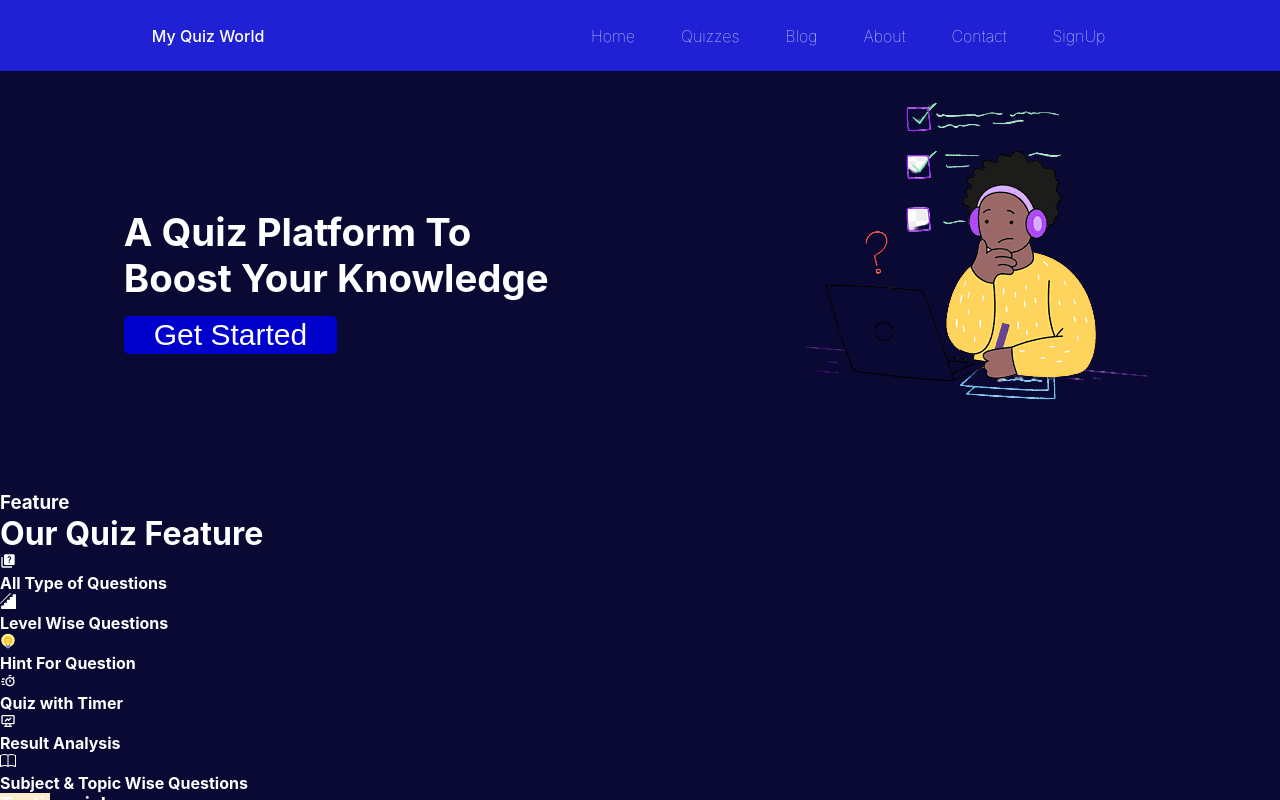
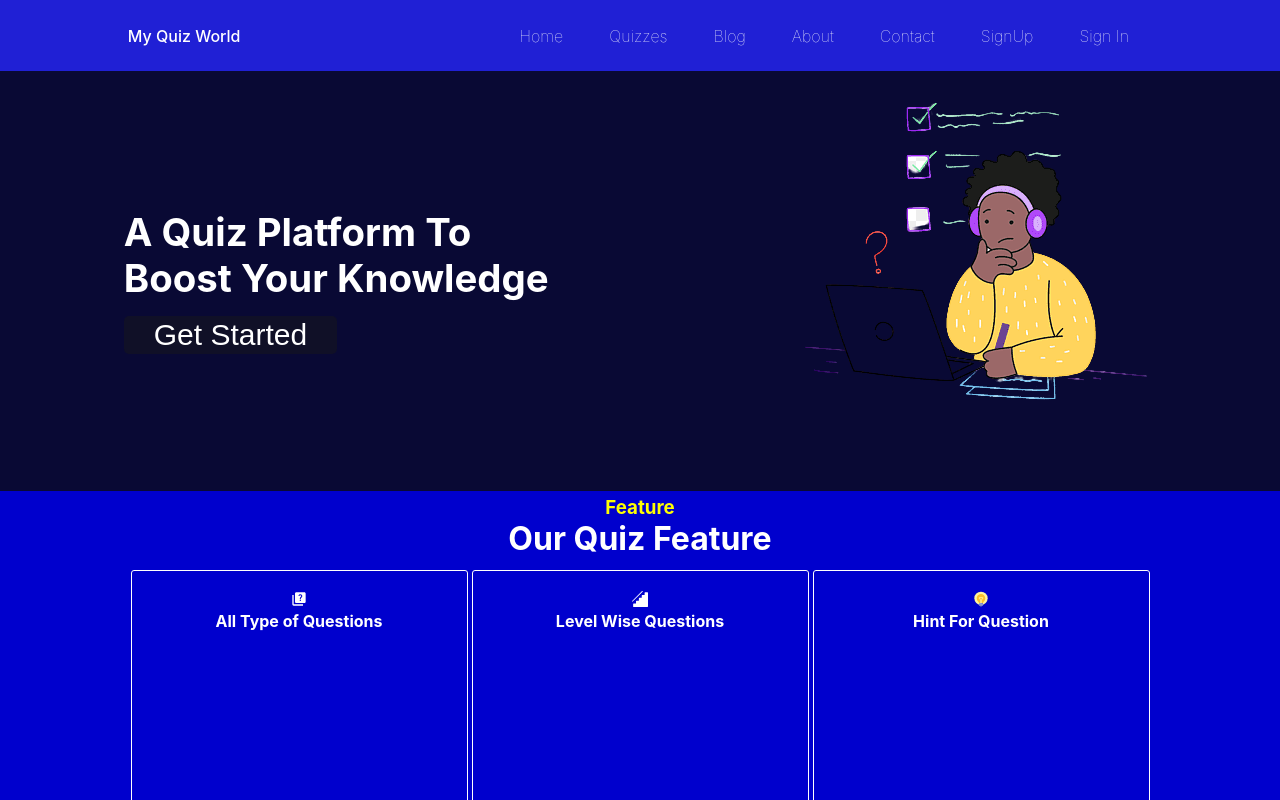
Before and after one commit to pradeepkumar-es/myquizworld, a React (Create React App) app: page / in a window 1280 px wide. Shown: the top 800 px of the page. Built offline with nearby package versions, Linux system fonts and the light colour scheme.

Commit message:
home page edit

```diff
--- a/src/App.js
+++ b/src/App.js
@@ -18,7 +18,7 @@ import QuizClass10 from './Components/Quizzes/QuizClass10';
 import QuizClass11 from './Components/Quizzes/QuizClass11';
 import QuizClass12 from './Components/Quizzes/QuizClass12';
 import Signup from './Components/Signup';
-
+import SignIn from './Components/SignIn';
 
 function App() {
   return (
@@ -41,6 +41,7 @@ function App() {
         <Route path='/blog' element={<Blog/>} exact/>
         <Route path='/contact' element={<Contact/>} exact/>
         <Route path="/signup" element={<Signup/>}  exact/>
+        <Route path="/signin" element={<SignIn/>} exact/>
        </Routes>
 
 
--- a/src/Components/Home.js
+++ b/src/Components/Home.js
@@ -12,8 +12,8 @@ import {BsBook} from 'react-icons/bs'
 
 const Home = () => {
   return (
-    <div className={Styles.aboutus}>
-    <div className={Styles.container1}>
+    <div className={Styles.home}>
+      <div className={Styles.getstarted}>
         <div className={Styles.left}>
           <h1>A Quiz Platform To</h1>
           <h1>Boost Your Knowledge</h1>
@@ -26,7 +26,8 @@ const Home = () => {
           <img src={img1} alt="Quiz Description" />
         </div>
       </div>
-    <div className={Styles.container2}>
+
+      <div className={Styles.featureCon}>
         <h3>Feature</h3>
         <h1>Our Quiz Feature</h1>
         <div className={Styles.feature}>
@@ -56,6 +57,7 @@ const Home = () => {
           </div>
         </div>
     </div>
+
     <div className={Styles.testimonials}>
       <h3>Testimonials</h3>
       <h1>What Student Say about us</h1>
--- a/src/Components/Navabar.js
+++ b/src/Components/Navabar.js
@@ -21,6 +21,7 @@ export default function Navabar() {
                     <li className='item'><Link to="/about">About</Link></li>
                     <li className='item'><Link to="/contact">Contact</Link></li>
                     <li className='item'><Link to="/signup">SignUp</Link></li>
+                    <li className='item'><Link to="/signin">Sign In</Link></li>
                 </ul>
             </div>
             <div className='smallScreen_navbar_btn' onClick={handleToggle}> {/*in css module we can not use -( hyphen)*/}
--- /dev/null
+++ b/src/Components/SignIn.js
@@ -0,0 +1,27 @@
+import {React, useState} from 'react'
+import {getAuth, signInWithEmailAndPassword} from 'firebase/auth'
+import {app} from '../firebase'
+
+const auth= getAuth(app);
+const SignIn = () => {
+  const [email, setEmail]=useState("");
+  const [password, setPassword ] =useState("");
+  const signInUser=()=>{
+    signInWithEmailAndPassword(auth, email, password)
+    .then((value)=>console.log("loginned successfully"))
+    .catch((error)=>console.log(error));
+  }
+  return (
+    <div>
+      <form action="">
+        <label htmlFor="">Email</label>
+        <input onChange={(e)=>setEmail(e.target.value)} value={email} type="email" placeholder='write your email' required />
+        <label htmlFor="">Password</label>
+        <input onChange={(e)=>setPassword(e.target.value)} value={password} type="password" placeholder='enter your password' required />
+        <button onClick={signInUser}>Sign In</button>
+      </form>
+    </div>
+  )
+}
+
+export default SignIn
--- a/src/Components/Styles/Home.module.css
+++ b/src/Components/Styles/Home.module.css
@@ -1,8 +1,8 @@
-.aboutus{
+.home{
     width: 100%;
     height:100%;
 }
-.aboutus .container1{
+.home .getstarted{
     display: flex;
     justify-content: space-around;
     height: 420px;
@@ -17,7 +17,7 @@
 .startbtn{
     cursor: pointer;
     font-size: 30px;
-    background-color:mediumblue;
+    background-color: rgb(16, 16, 39);
     margin-top: 15px;
     border-radius: 5px;
     padding: 2px 30px;
@@ -36,14 +36,53 @@ a{
     width: auto;
 }
 @media only screen and (max-width:600px){
-    .container1{
+    .getstarted{
         flex-direction: column-reverse;
         height: auto;
         margin: 15px;
     }
 }
 
-.aboutus .testimonials{
+.home .featureCon{
+    background-color: mediumblue;
+    text-align: center;
+    padding-top: 5px;
+}
+.home .featureCon .feature{
+    display: flex;
+    flex-wrap: wrap;
+    justify-content: center;
+    align-items: center;
+    padding: 10px;
+}
+.home .featureCon .feature .feature1{
+    border: 1px;
+    margin: 2px;
+    width: 295px;
+    height: 295px;
+    border-style: solid;
+    border-radius: 3px;
+    border-color: white;
+    padding: 20px;
+}
+.home .featureCon h3{
+    color: yellow;
+    text-align: center;
+}
+.home .featureCon h1{
+    color: white;
+    text-align: center;
+}
+
+
+
+
+
+
+
+
+
+.home .testimonials{
     display: flex;
     flex-wrap: wrap;
     background-color: blanchedalmond;
```
Also changed, not shown: src/Components/signin.jsx (deleted, +0 -11 lines), src/Components/Signup.jsx (line endings or trailing spaces). Lines whose indentation alone changed are shown as unchanged.
